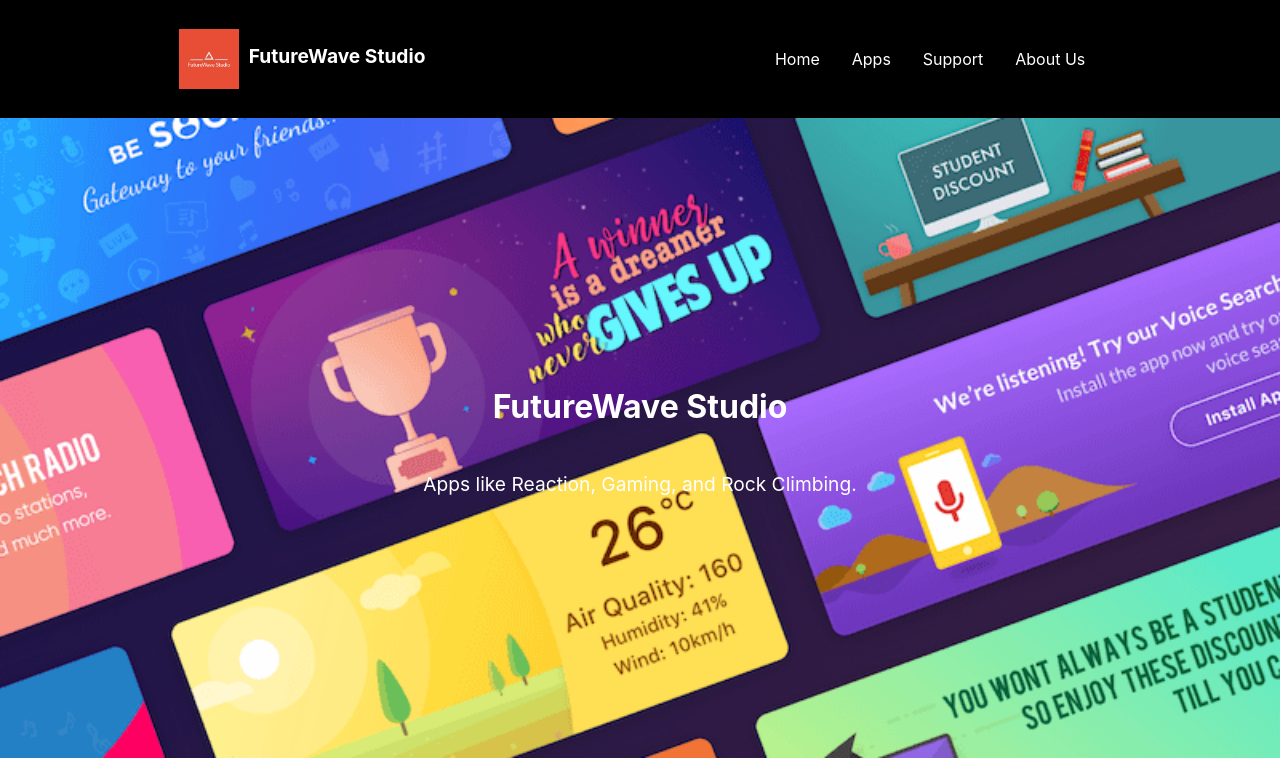
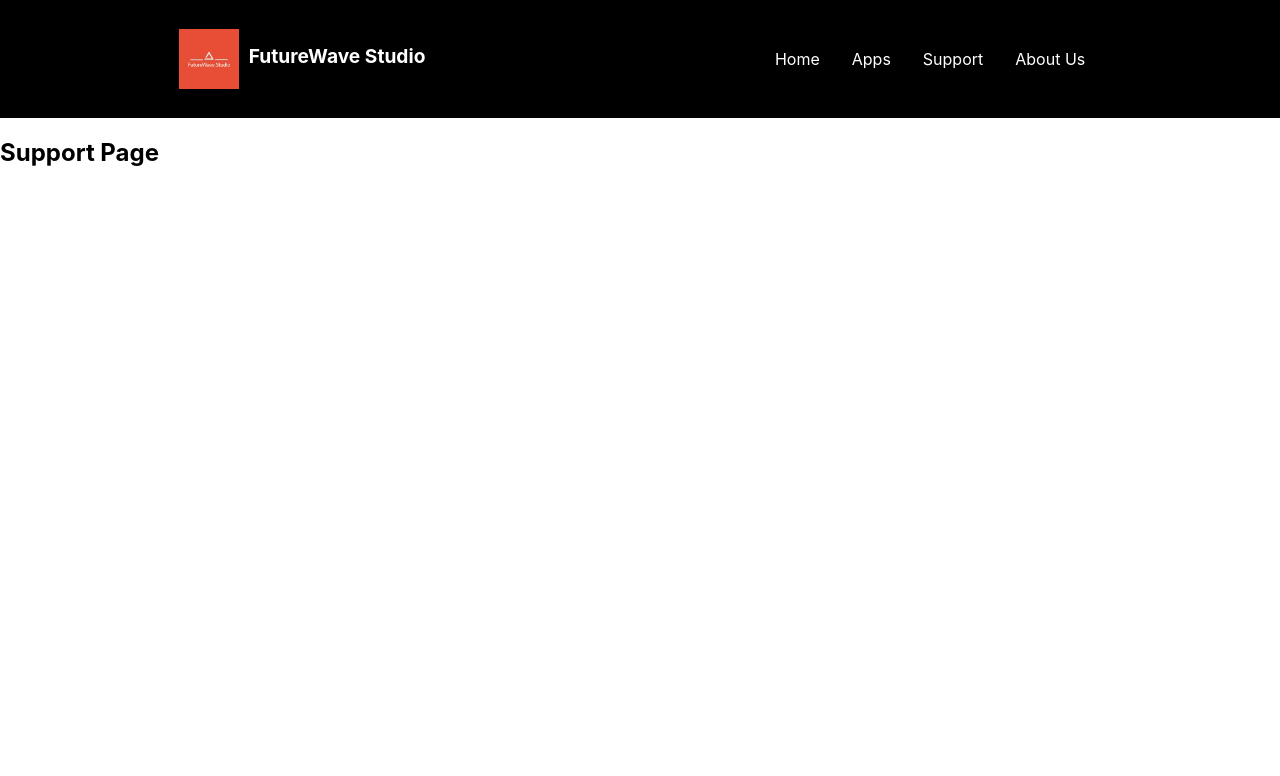
Before and after one commit to jovanniochoa/FutureWaveStudio, a React (Create React App) app: page /support in a window 1280 px wide. Shown: the top 776 px of the page. Built offline with nearby package versions, Linux system fonts and the light colour scheme.

Commit message:
Changed Format
Made the Homepage into an actual separate file instead of having the homepage just be on the App.js

```diff
--- a/package.json
+++ b/package.json
@@ -10,7 +10,7 @@
     "react": "^18.2.0",
     "react-dom": "^18.2.0",
     "react-icons": "^4.11.0",
-    "react-router-dom": "^6.17.0",
+    "react-router-dom": "^6.18.0",
     "react-scripts": "5.0.1",
     "web-vitals": "^2.1.4"
   },
@@ -37,5 +37,8 @@
       "last 1 firefox version",
       "last 1 safari version"
     ]
+  },
+  "devDependencies": {
+    "@babel/plugin-proposal-private-property-in-object": "^7.21.11"
   }
 }
--- a/src/App.js
+++ b/src/App.js
@@ -1,19 +1,23 @@
 import React from 'react';
-
+import { BrowserRouter as Router, Route, Routes } from 'react-router-dom';
 import Navbar from './Navbar.js';
 import './App.css';
-import Applications from './Applications.js';
-import Support from './Support.js';
-import AppCards from './AppCards'; // Import your AppCards component
+import SupportPage from './SupportPage.js';
+import Home from './Home.js';
 
 
 const App = () => (
-  <div>
-    <Navbar />
-    <Applications />
-    <AppCards />
-    <Support />
-  </div>
+
+    <div>
+      <Router>
+        <Navbar />
+        <Routes>
+          <Route index element={<Home />} />
+          <Route path="/support" element={<SupportPage />} />
+        </Routes>
+      </Router>
+    </div>
+
 );
 
 export default App;
--- /dev/null
+++ b/src/Home.js
@@ -0,0 +1,18 @@
+import React from 'react';
+import Applications from './Applications.js';
+import Support from './Support.js';
+import AppCards from './AppCards'; // Import your AppCards component
+
+
+const Home = () => (
+
+    <div>
+      <Applications />
+      <AppCards />
+      <Support />
+    </div>
+
+
+);
+
+export default Home;
--- a/src/Navbar.js
+++ b/src/Navbar.js
@@ -1,4 +1,5 @@
 import React, { useState, useEffect } from 'react';
+import { Link } from 'react-router-dom'; // Import Link from react-router-dom
 import './Navbar.css';
 
 const Navbar = () => {
@@ -47,22 +48,23 @@ const Navbar = () => {
         <span></span>
       </div>
       <ul className={`navbar-links ${isMobileMenuOpen ? 'active' : ''}`}>
-        <li><a href="#home">Home</a></li>
+        {/* Use Link components for navigation */}
+        <li><Link to="/home">Home</Link></li>
         <li
           className={`dropdown ${isAboutDropdownOpen ? 'open' : ''}`}
           onMouseEnter={toggleAboutDropdown}
           onMouseLeave={toggleAboutDropdown}
         >
-          <a href="#apps">Apps</a>
+          <Link to="/apps">Apps</Link>
           <div className="dropdown-menu">
             <ul>
-              <li><a href="#reaction">Reaction</a></li>
-              <li><a href="#rock_climbing">Rock Climbing</a></li>
+              <li><Link to="/reaction">Reaction</Link></li>
+              <li><Link to="/rock_climbing">Rock Climbing</Link></li>
             </ul>
           </div>
         </li>
-        <li><a href="#support">Support</a></li>
-        <li><a href="#about_us">About Us</a></li>
+        <li><Link to="/support">Support</Link></li>
+        <li><Link to="/about_us">About Us</Link></li>
       </ul>
     </nav>
   );
--- /dev/null
+++ b/src/SupportPage.js
@@ -0,0 +1,7 @@
+export default function SupportPage() {
+  return (
+    <>
+        <h2>Support Page</h2>
+    </>
+  )
+}
```
Also changed, not shown: 1 other file (tests, documents, lock files or other folders).
